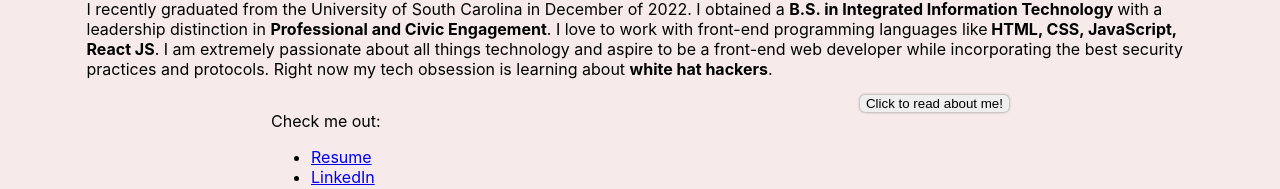
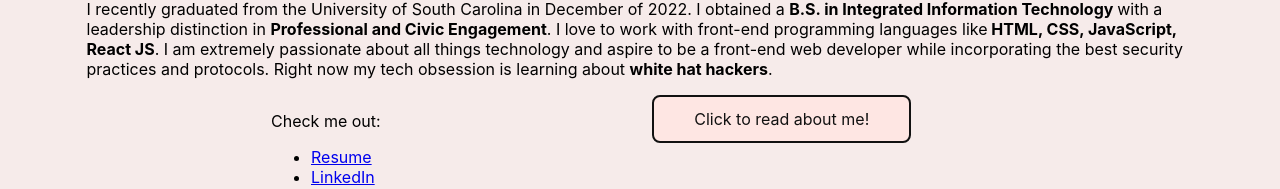
Before and after one commit to sloaneeluckiewicz/Portfolio, a React (Create React App) app in the folder sloane-luckiewicz/: page / in a window 1280 px wide. Shown: the part 545-734 px from the top of the page. Built offline with nearby package versions, Linux system fonts and the light colour scheme.

Commit message:
button css
open source button code

```diff
--- a/sloane-luckiewicz/src/components/StartMenu/StartMenu.js
+++ b/sloane-luckiewicz/src/components/StartMenu/StartMenu.js
@@ -1,8 +1,8 @@
 import styles from './styles.module.css';
-import grad1 from '../../images/grad1.JPG'
-import grad3 from '../../images/grad3.JPG'
-import grad6 from '../../images/grad6.JPG'
-import grad7 from '../../images/grad7.JPG'
+import grad1 from '../../images/grad1.JPG';
+import grad3 from '../../images/grad3.JPG';
+import grad6 from '../../images/grad6.JPG';
+import grad7 from '../../images/grad7.JPG';
 
 export const StartMenu = ({ onStartClick }) => {
     return (
@@ -37,7 +37,7 @@
                                 <li><a href="https://www.credly.com/users/sloane-luckiewicz.8985866f/badges">Certifications</a></li>
                             </ul>
                         </p>
-                        <button className={styles.startButton} onClick={onStartClick}>
+                        <button className={styles.button56} onClick={onStartClick}>
                             Click to read about me!
                         </button>
                     </div>
--- a/sloane-luckiewicz/src/components/StartMenu/styles.module.css
+++ b/sloane-luckiewicz/src/components/StartMenu/styles.module.css
@@ -1,12 +1,61 @@
-.startButton {
-    border: none;
-    outline: none;
+.button56 {
+    align-items: center;
+    background-color: #fee6e3;
+    border: 2px solid #111;
+    border-radius: 8px;
+    box-sizing: border-box;
+    color: #111;
     cursor: pointer;
-    border-radius: 5px;
-    box-shadow: 0px 0px 3px gray;
-    float: right;
-    margin-right: 20%;
-}
+    display: flex;
+    font-family: Inter,sans-serif;
+    font-size: 16px;
+    height: 48px;
+    justify-content: center;
+    line-height: 24px;
+    max-width: 100%;
+    padding: 0 25px;
+    position: relative;
+    text-align: center;
+    text-decoration: none;
+    user-select: none;
+    -webkit-user-select: none;
+    touch-action: manipulation;
+  }
+
+  .button56:after {
+    background-color: #111;
+    border-radius: 8px;
+    content: "";
+    display: block;
+    height: 48px;
+    left: 0;
+    width: 100%;
+    position: absolute;
+    top: -2px;
+    transform: translate(8px, 8px);
+    transition: transform .2s ease-out;
+    z-index: -1;
+  }
+
+  .button56:hover:after {
+    transform: translate(0, 0);
+  }
+
+  .button56:active {
+    background-color: #ffdeda;
+    outline: 0;
+  }
+
+  .button56:hover {
+    outline: 0;
+  }
+
+  @media (min-width: 768px) {
+    .button56 {
+      padding: 0 40px;
+    }
+  }
+
 
 .flexContainer {
     display: flex;
```
